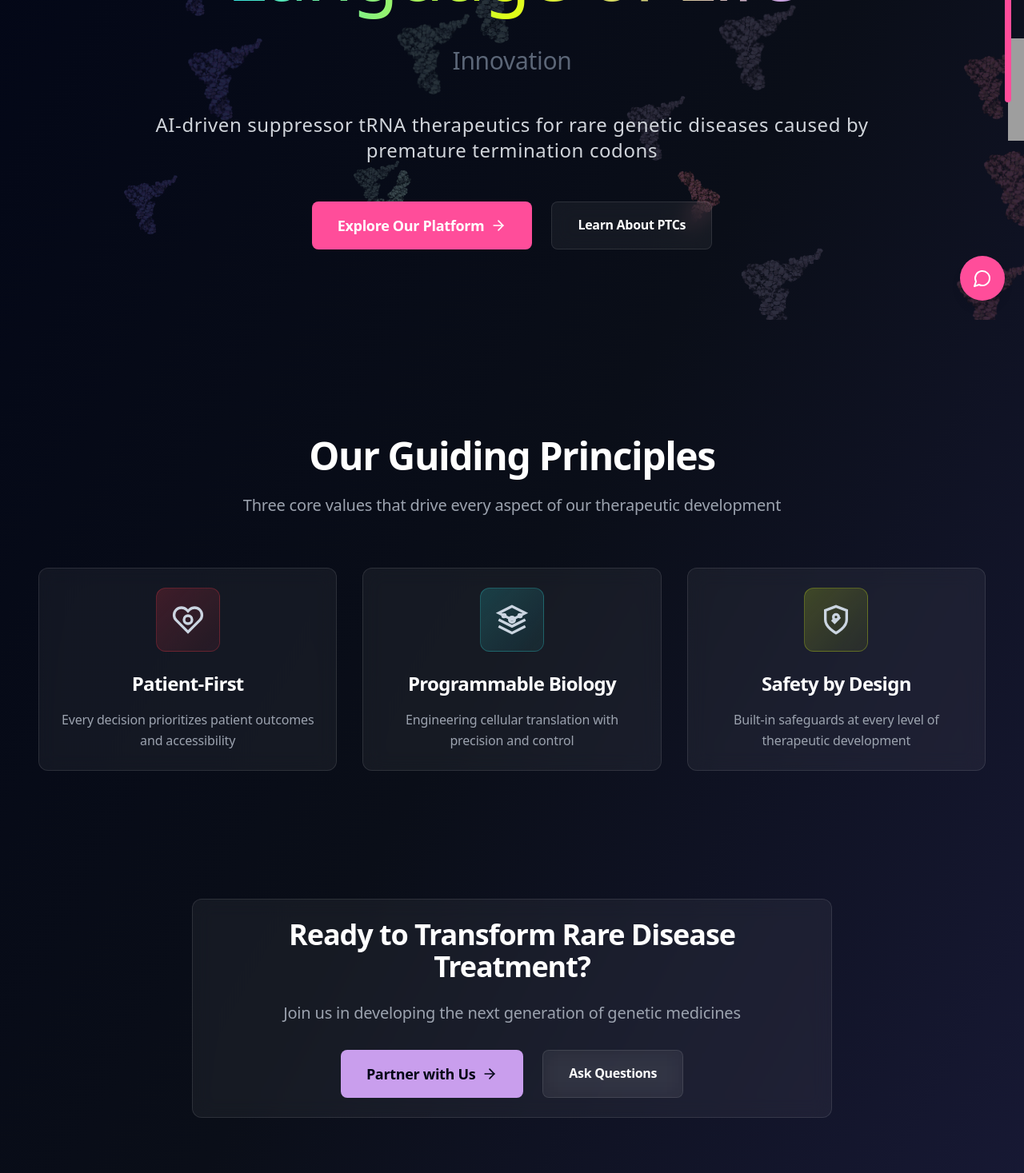
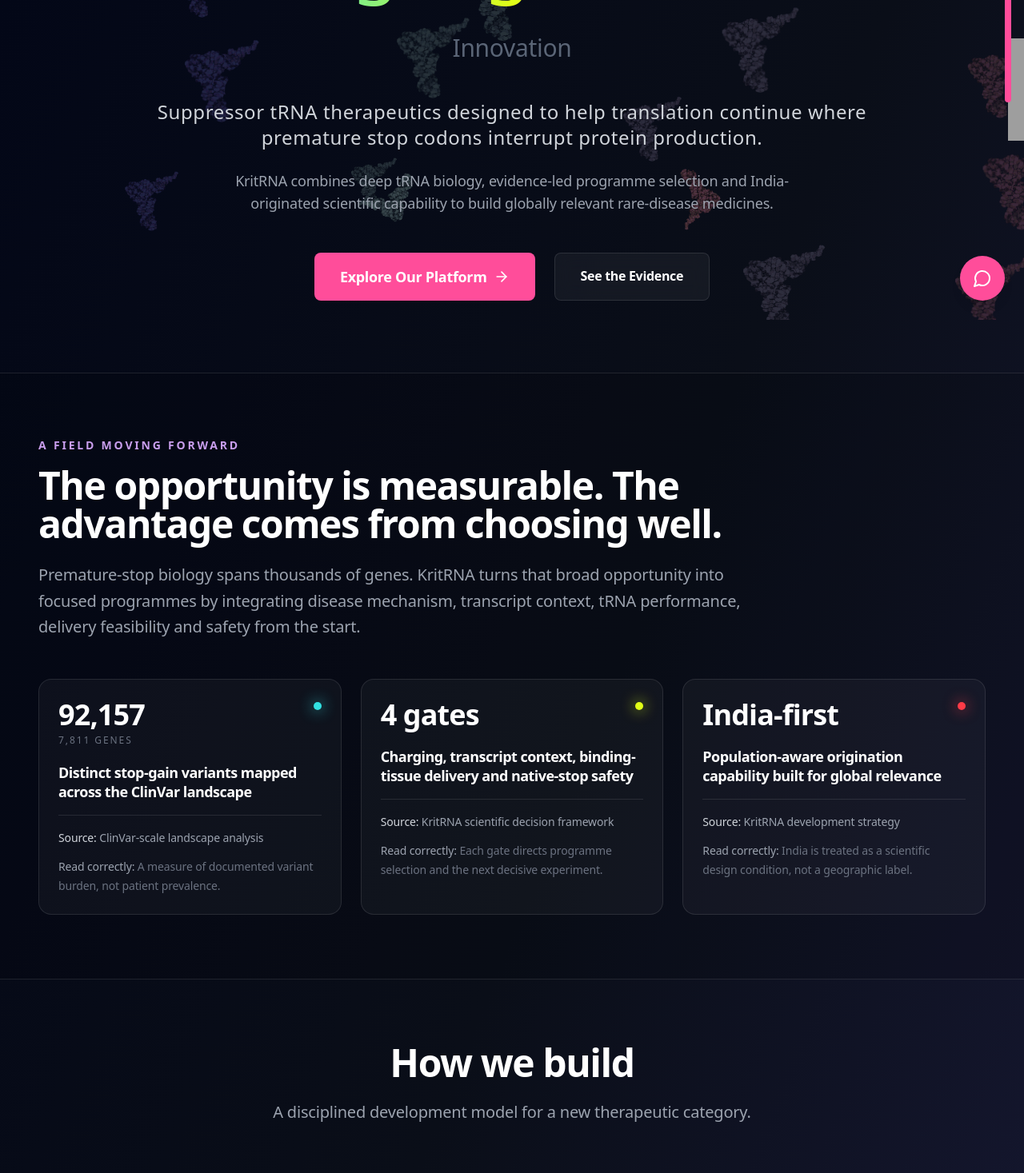
Before and after one commit to transloka786/KritRNA-production-website, a Next.js app: page / in a window 1280 px wide. Shown: the part 400-1867 px from the top of the page at 80% size. Built offline with nearby package versions, Linux system fonts and the light colour scheme; grey boxes are pictures that could not be loaded.

Commit message:
Add positive evidence-led homepage positioning

```diff
--- a/app/page.tsx
+++ b/app/page.tsx
@@ -1,29 +1,30 @@
 'use client';
 
 import { motion } from 'framer-motion';
-import { ArrowRight, Shield, Dna, Heart } from 'lucide-react';
+import { ArrowRight } from 'lucide-react';
 import Link from 'next/link';
 import GlassCard from '@/components/GlassCard';
 import ChangingWords from '@/components/ChangingWords';
 import Icon from '@/components/ui/Icon';
+import EvidenceCard from '@/components/EvidenceCard';
 
 const principles = [
   {
     icon: 'patient-first',
     title: 'Patient-First',
-    description: 'Every decision prioritizes patient outcomes and accessibility',
+    description: 'Programme decisions begin with meaningful restoration, tissue relevance and a credible path to patient impact.',
     color: '#FF3B47',
   },
   {
     icon: 'programmable-biology',
-    title: 'Programmable Biology',
-    description: 'Engineering cellular translation with precision and control',
+    title: 'Translation by Design',
+    description: 'We engineer at the level where premature stop codons interrupt protein production.',
     color: '#32E2E2',
   },
   {
     icon: 'safety-design',
-    title: 'Safety by Design',
-    description: 'Built-in safeguards at every level of therapeutic development',
+    title: 'Evidence-Led Development',
+    description: 'Each programme advances through explicit biological, delivery and safety gates.',
     color: '#E1FF17',
   },
 ];
@@ -31,32 +32,19 @@
 export default function HomePage() {
   return (
     <div className="min-h-screen">
-      {/* Hero Section */}
       <section className="relative min-h-screen flex items-center justify-center overflow-hidden">
-        {/* Animated tRNA molecules */}
         <div className="absolute inset-0">
           {[...Array(5)].map((_, i) => (
             <motion.div
               key={i}
               className="absolute w-20 h-20 opacity-30"
-              style={{
-                left: `${20 + i * 15}%`,
-                top: `${30 + (i % 2) * 40}%`,
-              }}
-              animate={{
-                rotate: 360,
-                scale: [1, 1.2, 1],
-                y: [0, -20, 0],
-              }}
-              transition={{
-                duration: 8 + i * 2,
-                repeat: Infinity,
-                ease: 'linear',
-              }}
+              style={{ left: `${20 + i * 15}%`, top: `${30 + (i % 2) * 40}%` }}
+              animate={{ rotate: 360, scale: [1, 1.2, 1], y: [0, -20, 0] }}
+              transition={{ duration: 8 + i * 2, repeat: Infinity, ease: 'linear' }}
             >
               <img
                 src={`/tRNA ${['blue', 'green ', 'purple', 'red', 'blue'][i]}.png`}
-                alt="tRNA molecule"
+                alt="Stylised tRNA molecule"
                 className="w-full h-full object-contain"
               />
             </motion.div>
@@ -70,17 +58,22 @@
             transition={{ duration: 1 }}
             className="w-full"
           >
+            <p className="mb-6 text-sm md:text-base font-semibold uppercase tracking-[0.22em] text-[#32E2E2]">
+              India-built precision translation therapeutics
+            </p>
             <h1 className="text-6xl md:text-8xl font-light text-white mb-8 leading-tight tracking-tight">
               Engineering the
               <br />
               <span className="text-gradient">Language of Life</span>
             </h1>
             <ChangingWords />
-            <p className="text-xl md:text-2xl text-gray-300 mb-12 max-w-4xl mx-auto leading-relaxed w-full font-light tracking-wide">
-              AI-driven suppressor tRNA therapeutics for rare genetic diseases caused by
-              premature termination codons
+            <p className="text-xl md:text-2xl text-gray-300 mb-6 max-w-4xl mx-auto leading-relaxed w-full font-light tracking-wide">
+              Suppressor tRNA therapeutics designed to help translation continue where premature stop codons interrupt protein production.
             </p>
-            <div className="flex flex-col sm:flex-row items-center justify-center space-y-4 sm:space-y-0 sm:space-x-6">
+            <p className="text-base md:text-lg text-gray-400 mb-12 max-w-3xl mx-auto leading-relaxed">
+              KritRNA combines deep tRNA biology, evidence-led programme selection and India-originated scientific capability to build globally relevant rare-disease medicines.
+            </p>
+            <div className="flex flex-col sm:flex-row items-center justify-center gap-4 sm:gap-6">
               <Link
                 href="/technology"
                 className="inline-flex items-center space-x-2 px-8 py-4 rounded-lg bg-brand-pink text-white font-semibold text-lg transition-all duration-300 hover:bg-brand-pink/90 hover:scale-105"
@@ -89,17 +82,55 @@
                 <ArrowRight className="w-5 h-5" />
               </Link>
               <Link
-                href="/problem"
+                href="/evidence"
                 className="inline-flex items-center space-x-2 px-8 py-4 rounded-lg glass glass-hover font-semibold text-white"
               >
-                <span>Learn About PTCs</span>
+                <span>See the Evidence</span>
               </Link>
             </div>
           </motion.div>
         </div>
       </section>
 
-      {/* Principles Section */}
+      <section className="py-20 border-y border-white/10 bg-black/10">
+        <div className="max-w-7xl mx-auto px-6 lg:px-12">
+          <div className="max-w-4xl mb-12">
+            <p className="text-sm font-semibold uppercase tracking-[0.2em] text-[#C99EED] mb-4">A field moving forward</p>
+            <h2 className="text-4xl md:text-5xl font-bold text-white mb-6">The opportunity is measurable. The advantage comes from choosing well.</h2>
+            <p className="text-xl text-gray-400 leading-relaxed">
+              Premature-stop biology spans thousands of genes. KritRNA turns that broad opportunity into focused programmes by integrating disease mechanism, transcript context, tRNA performance, delivery feasibility and safety from the start.
+            </p>
+          </div>
+          <div className="grid grid-cols-1 md:grid-cols-3 gap-6">
+            <EvidenceCard
+              value="92,157"
+              label="Distinct stop-gain variants mapped across the ClinVar landscape"
+              denominator="7,811 genes"
+              source="ClinVar-scale landscape analysis"
+              limitation="A measure of documented variant burden, not patient prevalence."
+              href="/problem"
+              accent="#32E2E2"
+            />
+            <EvidenceCard
+              value="4 gates"
+              label="Charging, transcript context, binding-tissue delivery and native-stop safety"
+              source="KritRNA scientific decision framework"
+              limitation="Each gate directs programme selection and the next decisive experiment."
+              href="/technology"
+              accent="#E1FF17"
+            />
+            <EvidenceCard
+              value="India-first"
+              label="Population-aware origination capability built for global relevance"
+              source="KritRNA development strategy"
+              limitation="India is treated as a scientific design condition, not a geographic label."
+              href="/impact"
+              accent="#FF3B47"
+            />
+          </div>
+        </div>
+      </section>
+
       <section className="py-20">
         <div className="max-w-7xl mx-auto px-6 lg:px-12">
           <motion.div
@@ -109,17 +140,12 @@
             transition={{ duration: 0.8 }}
             className="text-center mb-16"
           >
-            <h2 className="text-4xl md:text-5xl font-bold text-white mb-6">
-              Our Guiding Principles
-            </h2>
-            <p className="text-xl text-gray-400 max-w-3xl mx-auto">
-              Three core values that drive every aspect of our therapeutic development
-            </p>
+            <h2 className="text-4xl md:text-5xl font-bold text-white mb-6">How we build</h2>
+            <p className="text-xl text-gray-400 max-w-3xl mx-auto">A disciplined development model for a new therapeutic category.</p>
           </motion.div>
 
           <div className="grid grid-cols-1 md:grid-cols-3 gap-8">
-            {principles.map((principle, index) => {
-              return (
+            {principles.map((principle, index) => (
               <motion.div
                 key={principle.title}
                 initial={{ opacity: 0, y: 30 }}
@@ -137,37 +163,21 @@
                   >
                     <Icon name={principle.icon} size={40} className="mx-auto" />
                   </div>
-                    <h3 className="text-2xl font-semibold text-white mb-4">
-                      {principle.title}
-                    </h3>
-                    <p className="text-gray-400 leading-relaxed">
-                      {principle.description}
-                    </p>
+                  <h3 className="text-2xl font-semibold text-white mb-4">{principle.title}</h3>
+                  <p className="text-gray-400 leading-relaxed">{principle.description}</p>
                 </GlassCard>
               </motion.div>
-              );
-            })}
+            ))}
           </div>
         </div>
       </section>
 
-      {/* Call to Action */}
       <section className="py-20">
         <div className="max-w-4xl mx-auto px-6 lg:px-12 text-center">
-          <motion.div
-            initial={{ opacity: 0, y: 20 }}
-            whileInView={{ opacity: 1, y: 0 }}
-            viewport={{ once: true }}
-            transition={{ duration: 0.8 }}
-          >
           <GlassCard hover={false}>
-              <h2 className="text-3xl md:text-4xl font-bold text-white mb-6">
-                Ready to Transform Rare Disease Treatment?
-              </h2>
-              <p className="text-xl text-gray-400 mb-8">
-                Join us in developing the next generation of genetic medicines
-              </p>
-              <div className="flex flex-col sm:flex-row items-center justify-center space-y-4 sm:space-y-0 sm:space-x-6">
+            <h2 className="text-3xl md:text-4xl font-bold text-white mb-6">Build the next generation of translation therapeutics with us.</h2>
+            <p className="text-xl text-gray-400 mb-8">We are building scientific programmes, partnerships and capabilities that can move suppressor tRNA from possibility to meaningful therapeutic evidence.</p>
+            <div className="flex flex-col sm:flex-row items-center justify-center gap-4 sm:gap-6">
               <Link
                 href="/partners"
                 className="inline-flex items-center space-x-2 px-8 py-4 rounded-lg bg-[#C99EED] text-[#020617] font-semibold text-lg transition-all duration-300 hover:bg-[#C99EED]/90 hover:scale-105"
@@ -175,15 +185,11 @@
                 <span>Partner with Us</span>
                 <ArrowRight className="w-5 h-5" />
               </Link>
-                <Link
-                  href="/ask"
-                  className="inline-flex items-center space-x-2 px-8 py-4 rounded-lg glass glass-hover font-semibold text-white"
-                >
-                  <span>Ask Questions</span>
+              <Link href="/ask" className="inline-flex items-center space-x-2 px-8 py-4 rounded-lg glass glass-hover font-semibold text-white">
+                <span>Ask KritRNA</span>
               </Link>
             </div>
           </GlassCard>
-          </motion.div>
         </div>
       </section>
     </div>
```
Lines whose indentation alone changed are shown as unchanged.
